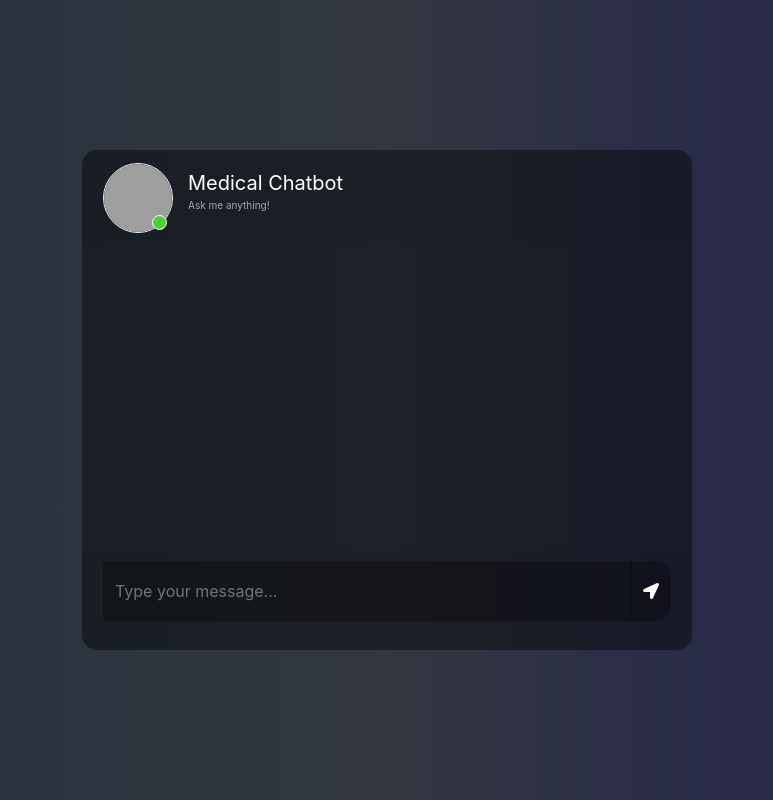
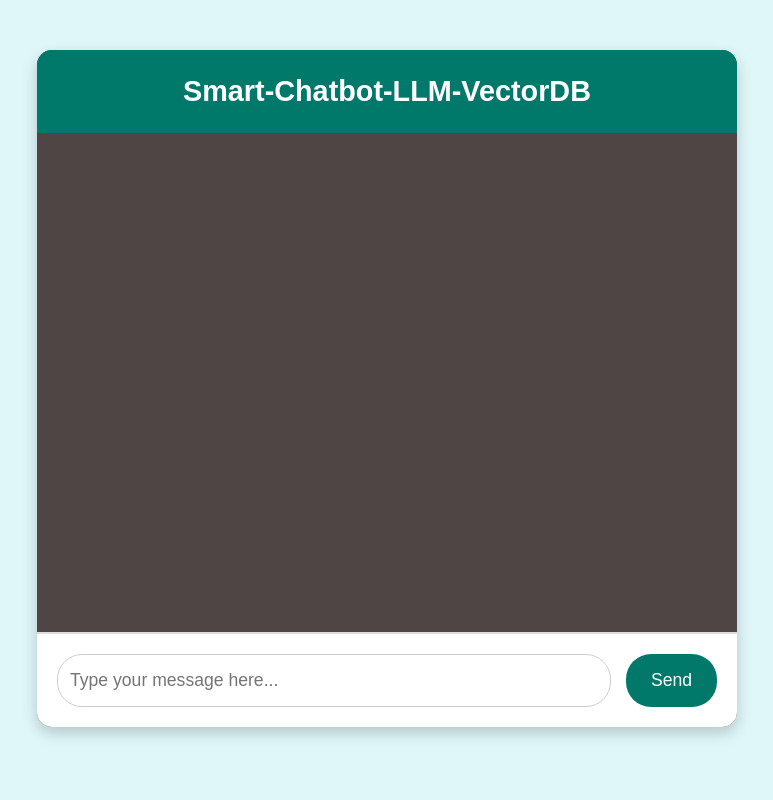
Before and after one commit to thekazisakib/Smart-Chatbot-LLM-VectorDB, a Flask app: page / in a window 1280 px wide. Shown: the whole page, without its empty margins (253-1026 px from the left). Run offline with Flask 3, Linux system fonts and the light colour scheme; some libraries are stand-ins or nearby versions; grey boxes are pictures that could not be loaded.

Commit message:
completed

```diff
--- a/app.py
+++ b/app.py
@@ -1,10 +1,11 @@
 from flask import Flask, render_template, jsonify, request
 from src.helper import download_hugging_face_embeddings
-from langchain.vectorstores import Pinecone
-import pinecone
+from qdrant_client import QdrantClient
+from qdrant_client.http import models
 from langchain.prompts import PromptTemplate
 from langchain.llms import CTransformers
 from langchain.chains import RetrievalQA
+from langchain.vectorstores import Qdrant
 from dotenv import load_dotenv
 from src.prompt import *
 import os
@@ -13,57 +14,74 @@ app = Flask(__name__)
 
 load_dotenv()
 
-PINECONE_API_KEY = os.environ.get('PINECONE_API_KEY')
-PINECONE_API_ENV = os.environ.get('PINECONE_API_ENV')
-
+API_KEY = os.environ.get('QDRANT_API_KEY')
+ENDPOINT = os.environ.get('QDRANT_ENDPOINT')
 
 embeddings = download_hugging_face_embeddings()
 
-#Initializing the Pinecone
-pinecone.init(api_key=PINECONE_API_KEY,
-              environment=PINECONE_API_ENV)
+# Initialize Qdrant client
+client = QdrantClient(
+    url=ENDPOINT,
+    api_key=API_KEY
+)
 
-index_name="medical-bot"
+# Collection and vector setup
+collection_name = "my_collection"
+vector_size = 384
 
-#Loading the index
-docsearch=Pinecone.from_existing_index(index_name, embeddings)
+try:
+    client.get_collection(collection_name)
+except Exception:
+    vectors_config = models.VectorParams(
+        size=vector_size,
+        distance=models.Distance.COSINE
+    )
+    client.recreate_collection(
+        collection_name=collection_name,
+        vectors_config=vectors_config
+    )
 
+# Load Qdrant as a retriever
+docsearch = Qdrant(
+    client=client,
+    collection_name=collection_name,
+    embeddings=embeddings
+)
 
-PROMPT=PromptTemplate(template=prompt_template, input_variables=["context", "question"])
+PROMPT = PromptTemplate(template=prompt_template, input_variables=["context", "question"])
 
-chain_type_kwargs={"prompt": PROMPT}
+chain_type_kwargs = {"prompt": PROMPT}
 
-llm=CTransformers(model="model/llama-2-7b-chat.ggmlv3.q4_0.bin",
-                  model_type="llama",
-                  config={'max_new_tokens':512,
-                          'temperature':0.8})
+llm = CTransformers(model="model/llama-2-7b-chat.ggmlv3.q4_0.bin",
+                    model_type="llama",
+                    config={'max_new_tokens': 512, 'temperature': 0.8})
 
-
-qa=RetrievalQA.from_chain_type(
+qa = RetrievalQA.from_chain_type(
     llm=llm,
     chain_type="stuff",
     retriever=docsearch.as_retriever(search_kwargs={'k': 2}),
     return_source_documents=True,
-    chain_type_kwargs=chain_type_kwargs)
-
-
+    chain_type_kwargs=chain_type_kwargs
+)
 
 @app.route("/")
 def index():
     return render_template('chat.html')
 
-
-
 @app.route("/get", methods=["GET", "POST"])
 def chat():
     msg = request.form["msg"]
-    input = msg
-    print(input)
-    result=qa({"query": input})
-    print("Response : ", result["result"])
-    return str(result["result"])
+    if not msg.strip():
+        return "Please enter a valid input."
 
-
+    try:
+        print(f"User input: {msg}")
+        result = qa.run({"query": msg})
+        print("Response:", result)
+        return str(result)
+    except Exception as e:
+        print(f"An error occurred: {e}")
+        return "An error occurred while processing your request."
 
 if __name__ == '__main__':
-    app.run(host="0.0.0.0", port= 8080, debug= True)
+    app.run(host="0.0.0.0", port=8080, debug=True)
--- a/requirements.txt
+++ b/requirements.txt
@@ -2,13 +2,11 @@ requests
 beautifulsoup4
 ctransformers==0.2.5
 sentence-transformers==2.2.2
-pinecone-client==2.2.4
 langchain==0.0.225
 orjson
 flask
 ipykernel
 python-dotenv
-weaviate-client
--e .
 huggingface-hub==0.14.1
 qdrant-client
+-e .
--- a/setup.py
+++ b/setup.py
@@ -1,10 +1,10 @@
 from setuptools import find_packages, setup
 
 setup(
-    name = 'Medical Chatbot',
+    name = 'Smart-Chatbot-LLM-VectorDB',
     version= '0.0.0',
-    author= 'Boktiar Ahmed Bappy',
-    author_email= 'entbappy73@gmail.com',
+    author= 'Kazi Sakib',
+    author_email= 'kazisakib125@gmail.com',
     packages= find_packages(),
     install_requires = []
 
--- a/src/prompt.py
+++ b/src/prompt.py
@@ -1,12 +1,8 @@
 
 
 prompt_template="""
-Use the following pieces of information to answer the user's question.
-If you don't know the answer, just say that you don't know, don't try to make up an answer.
 
 Context: {context}
 Question: {question}
 
-Only return the helpful answer below and nothing else.
-Helpful answer:
 """
--- a/static/style.css
+++ b/static/style.css
@@ -1,4 +1,4 @@
-body,html{
+body,html {
     height: 100%;
     margin: 0;
     background: rgb(44, 47, 59);
@@ -6,146 +6,172 @@ body,html{
     background: linear-gradient(to right, rgb(38, 51, 61), rgb(50, 55, 65), rgb(33, 33, 78));
 }
 
-.chat{
+.chat {
     margin-top: auto;
     margin-bottom: auto;
 }
-.card{
+
+.card {
     height: 500px;
     border-radius: 15px !important;
-	background-color: rgba(0,0,0,0.4) !important;
+    background-color: rgba(0, 0, 0, 0.4) !important;
 }
-.contacts_body{
-	padding:  0.75rem 0 !important;
+
+.contacts_body {
+    padding: 0.75rem 0 !important;
     overflow-y: auto;
     white-space: nowrap;
 }
-.msg_card_body{
+
+.msg_card_body {
     overflow-y: auto;
 }
-.card-header{
+
+.card-header {
     border-radius: 15px 15px 0 0 !important;
     border-bottom: 0 !important;
 }
-.card-footer{
+
+.card-footer {
     border-radius: 0 0 15px 15px !important;
     border-top: 0 !important;
 }
-.container{
+
+.container {
     align-content: center;
 }
-.search{
+
+.search {
     border-radius: 15px 0 0 15px !important;
-	background-color: rgba(0,0,0,0.3) !important;
-	border:0 !important;
-	color:white !important;
+    background-color: rgba(0, 0, 0, 0.3) !important;
+    border: 0 !important;
+    color: white !important;
 }
-.search:focus{
-	 box-shadow:none !important;
-   outline:0px !important;
+
+.search:focus {
+    box-shadow: none !important;
+    outline: 0px !important;
 }
-.type_msg{
-	background-color: rgba(0,0,0,0.3) !important;
-	border:0 !important;
-	color:white !important;
+
+.type_msg {
+    background-color: rgba(0, 0, 0, 0.3) !important;
+    border: 0 !important;
+    color: white !important;
     height: 60px !important;
     overflow-y: auto;
 }
-	.type_msg:focus{
-	 box-shadow:none !important;
-   outline:0px !important;
+
+.type_msg:focus {
+    box-shadow: none !important;
+    outline: 0px !important;
 }
-.attach_btn{
+
+.attach_btn {
     border-radius: 15px 0 0 15px !important;
-	background-color: rgba(0,0,0,0.3) !important;
-	border:0 !important;
+    background-color: rgba(0, 0, 0, 0.3) !important;
+    border: 0 !important;
     color: white !important;
     cursor: pointer;
 }
-.send_btn{
+
+.send_btn {
     border-radius: 0 15px 15px 0 !important;
-	background-color: rgba(0,0,0,0.3) !important;
-	border:0 !important;
+    background-color: rgba(0, 0, 0, 0.3) !important;
+    border: 0 !important;
     color: white !important;
     cursor: pointer;
 }
-.search_btn{
+
+.search_btn {
     border-radius: 0 15px 15px 0 !important;
-	background-color: rgba(0,0,0,0.3) !important;
-	border:0 !important;
+    background-color: rgba(0, 0, 0, 0.3) !important;
+    border: 0 !important;
     color: white !important;
     cursor: pointer;
 }
-.contacts{
+
+.contacts {
     list-style: none;
     padding: 0;
 }
-.contacts li{
+
+.contacts li {
     width: 100% !important;
     padding: 5px 10px;
     margin-bottom: 15px !important;
 }
-.active{
-	background-color: rgba(0,0,0,0.3);
+
+.active {
+    background-color: rgba(0, 0, 0, 0.3);
 }
-.user_img{
+
+.user_img {
     height: 70px;
     width: 70px;
-	border:1.5px solid #f5f6fa;
+    border: 1.5px solid #f5f6fa;
+}
 
-}
-.user_img_msg{
+.user_img_msg {
     height: 40px;
     width: 40px;
-	border:1.5px solid #f5f6fa;
+    border: 1.5px solid #f5f6fa;
+}
 
-}
-.img_cont{
+.img_cont {
     position: relative;
     height: 70px;
     width: 70px;
 }
-.img_cont_msg{
+
+.img_cont_msg {
     height: 40px;
     width: 40px;
 }
-.online_icon{
+
+.online_icon {
     position: absolute;
     height: 15px;
-	width:15px;
+    width: 15px;
     background-color: #4cd137;
     border-radius: 50%;
     bottom: 0.2em;
     right: 0.4em;
-	border:1.5px solid white;
+    border: 1.5px solid white;
 }
-.offline{
+
+.offline {
     background-color: #c23616 !important;
 }
-.user_info{
+
+.user_info {
     margin-top: auto;
     margin-bottom: auto;
     margin-left: 15px;
 }
-.user_info span{
+
+.user_info span {
     font-size: 20px;
     color: white;
 }
-.user_info p{
+
+.user_info p {
     font-size: 10px;
-	color: rgba(255,255,255,0.6);
+    color: rgba(255, 255, 255, 0.6);
 }
-.video_cam{
+
+.video_cam {
     margin-left: 50px;
     margin-top: 5px;
 }
-.video_cam span{
+
+.video_cam span {
     color: white;
     font-size: 20px;
     cursor: pointer;
     margin-right: 20px;
 }
-.msg_cotainer{
+
+.msg_cotainer {
     margin-top: auto;
     margin-bottom: auto;
     margin-left: 10px;
@@ -154,7 +180,8 @@ border-radius: 0 0 15px 15px !important;
     padding: 10px;
     position: relative;
 }
-.msg_cotainer_send{
+
+.msg_cotainer_send {
     margin-top: auto;
     margin-bottom: auto;
     margin-right: 10px;
@@ -163,24 +190,28 @@ border-radius: 0 0 15px 15px !important;
     padding: 10px;
     position: relative;
 }
-.msg_time{
+
+.msg_time {
     position: absolute;
     left: 0;
     bottom: -15px;
-	color: rgba(255,255,255,0.5);
+    color: rgba(255, 255, 255, 0.5);
     font-size: 10px;
 }
-.msg_time_send{
+
+.msg_time_send {
     position: absolute;
-	right:0;
+    right: 0;
     bottom: -15px;
-	color: rgba(255,255,255,0.5);
+    color: rgba(255, 255, 255, 0.5);
     font-size: 10px;
 }
-.msg_head{
+
+.msg_head {
     position: relative;
 }
-#action_menu_btn{
+
+#action_menu_btn {
     position: absolute;
     right: 10px;
     top: 10px;
@@ -188,36 +219,42 @@ border-radius: 0 0 15px 15px !important;
     cursor: pointer;
     font-size: 20px;
 }
-.action_menu{
+
+.action_menu {
     z-index: 1;
     position: absolute;
     padding: 15px 0;
-	background-color: rgba(0,0,0,0.5);
+    background-color: rgba(0, 0, 0, 0.5);
     color: white;
     border-radius: 15px;
     top: 30px;
     right: 15px;
     display: none;
 }
-.action_menu ul{
+
+.action_menu ul {
     list-style: none;
     padding: 0;
     margin: 0;
 }
-.action_menu ul li{
+
+.action_menu ul li {
     width: 100%;
     padding: 10px 15px;
     margin-bottom: 5px;
 }
-.action_menu ul li i{
+
+.action_menu ul li i {
     padding-right: 10px;
 }
-.action_menu ul li:hover{
+
+.action_menu ul li:hover {
     cursor: pointer;
-	background-color: rgba(0,0,0,0.2);
+    background-color: rgba(0, 0, 0, 0.2);
 }
-@media(max-width: 576px){
-	.contacts_card{
+
+@media(max-width: 576px) {
+    .contacts_card {
         margin-bottom: 15px !important;
     }
 }
--- a/templates/chat.html
+++ b/templates/chat.html
@@ -3,79 +3,175 @@
 <script src="//cdnjs.cloudflare.com/ajax/libs/jquery/3.2.1/jquery.min.js"></script>
 
 <!DOCTYPE html>
-<html>
+<html lang="en">
 <head>
-		<title>Chatbot</title>
-		<link rel="stylesheet" href="https://stackpath.bootstrapcdn.com/bootstrap/4.1.3/css/bootstrap.min.css" integrity="sha384-MCw98/SFnGE8fJT3GXwEOngsV7Zt27NXFoaoApmYm81iuXoPkFOJwJ8ERdknLPMO" crossorigin="anonymous">
-		<link rel="stylesheet" href="https://use.fontawesome.com/releases/v5.5.0/css/all.css" integrity="sha384-B4dIYHKNBt8Bc12p+WXckhzcICo0wtJAoU8YZTY5qE0Id1GSseTk6S+L3BlXeVIU" crossorigin="anonymous">
-		<script src="https://ajax.googleapis.com/ajax/libs/jquery/3.3.1/jquery.min.js"></script>
-		<link rel="stylesheet" type="text/css" href="{{ url_for('static', filename='style.css')}}"/>
+    <meta charset="UTF-8">
+    <meta name="viewport" content="width=device-width, initial-scale=1.0">
+    <title>Smart-Chatbot-LLM-VectorDB</title>
+    <style>
+        body {
+            font-family: Arial, sans-serif;
+            margin: 0;
+            padding: 0;
+            background-color: #e0f7fa;
+        }
+
+        .chat-container {
+            max-width: 700px;
+            margin: 50px auto;
+            background:rgb(80, 69, 69);
+            border-radius: 15px;
+            box-shadow: 0 6px 15px rgba(0, 0, 0, 0.2);
+            overflow: hidden;
+        }
+
+        .header {
+            background: #00796b;
+            color: white;
+            padding: 20px;
+            text-align: center;
+            font-size: 1.8em;
+            font-weight: bold;
+        }
+
+        .chat-box {
+            padding: 20px;
+            height: 500px;
+            overflow-y: auto;
+            border-bottom: 1px solid #ddd;
+        }
+
+        .message {
+            margin-bottom: 20px;
+            display: flex;
+        }
+
+        .message.user {
+            justify-content: flex-end;
+        }
+
+        .message-content {
+            max-width: 75%;
+            padding: 12px 18px;
+            border-radius: 20px;
+            line-height: 1.6;
+            font-size: 1.1em;
+        }
+
+        .message.user .message-content {
+            background: #00796b;
+            color: white;
+            border-bottom-right-radius: 0;
+        }
+
+        .message.bot .message-content {
+            background: #f1f8e9;
+            color: #333;
+            border-bottom-left-radius: 0;
+        }
+
+        .input-container {
+            display: flex;
+            padding: 20px;
+            background: #ffffff;
+            border-top: 1px solid #ddd;
+        }
+
+        .input-container input {
+            flex: 1;
+            padding: 12px;
+            border: 1px solid #ccc;
+            border-radius: 25px;
+            font-size: 1.1em;
+            outline: none;
+        }
+
+        .input-container button {
+            margin-left: 15px;
+            padding: 12px 25px;
+            background: #00796b;
+            color: white;
+            border: none;
+            border-radius: 25px;
+            font-size: 1.1em;
+            cursor: pointer;
+            transition: background 0.3s ease;
+        }
+
+        .input-container button:hover {
+            background: #00574b;
+        }
+
+        .input-container input:focus {
+            border-color: #00796b;
+        }
+
+    </style>
 </head>
-
-
 <body>
-		<div class="container-fluid h-100">
-			<div class="row justify-content-center h-100">
-				<div class="col-md-8 col-xl-6 chat">
-					<div class="card">
-						<div class="card-header msg_head">
-							<div class="d-flex bd-highlight">
-								<div class="img_cont">
-									<!-- <img src="https://i.ibb.co/fSNP7Rz/icons8-chatgpt-512.png" class="rounded-circle user_img"> -->
-									<img src="https://www.prdistribution.com/spirit/uploads/pressreleases/2019/newsreleases/d83341deb75c4c4f6b113f27b1e42cd8-chatbot-florence-already-helps-thousands-of-patients-to-remember-their-medication.png" class="rounded-circle user_img">
-									<span class="online_icon"></span>
+    <div class="chat-container">
+        <div class="header">Smart-Chatbot-LLM-VectorDB</div>
+        <div class="chat-box" id="chat-box">
+            <!-- Chat messages will appear here -->
         </div>
-								<div class="user_info">
-									<span>Medical Chatbot</span>
-									<p>Ask me anything!</p>
-								</div>
-							</div>
-						</div>
-						<div id="messageFormeight" class="card-body msg_card_body">
-
-
-						</div>
-						<div class="card-footer">
-							<form id="messageArea" class="input-group">
-                                <input type="text" id="text" name="msg" placeholder="Type your message..." autocomplete="off" class="form-control type_msg" required/>
-								<div class="input-group-append">
-									<button type="submit" id="send" class="input-group-text send_btn"><i class="fas fa-location-arrow"></i></button>
-								</div>
-							</form>
-						</div>
-					</div>
-				</div>
+        <div class="input-container">
+            <input type="text" id="user-input" placeholder="Type your message here...">
+            <button id="send-button">Send</button>
         </div>
     </div>
 
     <script>
-			$(document).ready(function() {
-				$("#messageArea").on("submit", function(event) {
-					const date = new Date();
-					const hour = date.getHours();
-					const minute = date.getMinutes();
-					const str_time = hour+":"+minute;
-					var rawText = $("#text").val();
+        const chatBox = document.getElementById('chat-box');
+        const userInput = document.getElementById('user-input');
+        const sendButton = document.getElementById('send-button');
 
-					var userHtml = '<div class="d-flex justify-content-end mb-4"><div class="msg_cotainer_send">' + rawText + '<span class="msg_time_send">'+ str_time + '</span></div><div class="img_cont_msg"><img src="https://i.ibb.co/d5b84Xw/Untitled-design.png" class="rounded-circle user_img_msg"></div></div>';
+        function appendMessage(content, sender) {
+            const messageDiv = document.createElement('div');
+            messageDiv.className = `message ${sender}`;
 
-					$("#text").val("");
-					$("#messageFormeight").append(userHtml);
+            const messageContent = document.createElement('div');
+            messageContent.className = 'message-content';
+            messageContent.textContent = content;
 
-					$.ajax({
-						data: {
-							msg: rawText,
+            messageDiv.appendChild(messageContent);
+            chatBox.appendChild(messageDiv);
+
+            chatBox.scrollTop = chatBox.scrollHeight;
+        }
+
+        sendButton.addEventListener('click', async () => {
+            const message = userInput.value.trim();
+            if (!message) return;
+
+            // Append user message
+            appendMessage(message, 'user');
+
+            userInput.value = '';
+
+            // Send user message to server
+            try {
+                const response = await fetch('/get', {
+                    method: 'POST',
+                    headers: {
+                        'Content-Type': 'application/x-www-form-urlencoded',
                     },
-						type: "POST",
-						url: "/get",
-					}).done(function(data) {
-						var botHtml = '<div class="d-flex justify-content-start mb-4"><div class="img_cont_msg"><img src="https://www.prdistribution.com/spirit/uploads/pressreleases/2019/newsreleases/d83341deb75c4c4f6b113f27b1e42cd8-chatbot-florence-already-helps-thousands-of-patients-to-remember-their-medication.png" class="rounded-circle user_img_msg"></div><div class="msg_cotainer">' + data + '<span class="msg_time">' + str_time + '</span></div></div>';
-						$("#messageFormeight").append($.parseHTML(botHtml));
+                    body: new URLSearchParams({ msg: message })
                 });
-					event.preventDefault();
+
+                const botResponse = await response.text();
+
+                // Append bot response
+                appendMessage(botResponse, 'bot');
+            } catch (error) {
+                appendMessage('Error: Unable to fetch response. Please try again.', 'bot');
+            }
         });
+
+        userInput.addEventListener('keypress', (event) => {
+            if (event.key === 'Enter') {
+                sendButton.click();
+            }
         });
     </script>
-
 </body>
 </html>
```
Also changed, not shown: model/instruction.txt (deleted, +0 -7 lines), src/helper.py (+32 -11 lines), store_index.py (+75 -18 lines), test1.py (deleted, +0 -8 lines), web_Scrape/changi_jewel_scraper.py (+4 -6 lines), README.md, 1 other file. Lines whose indentation alone changed are shown as unchanged.
